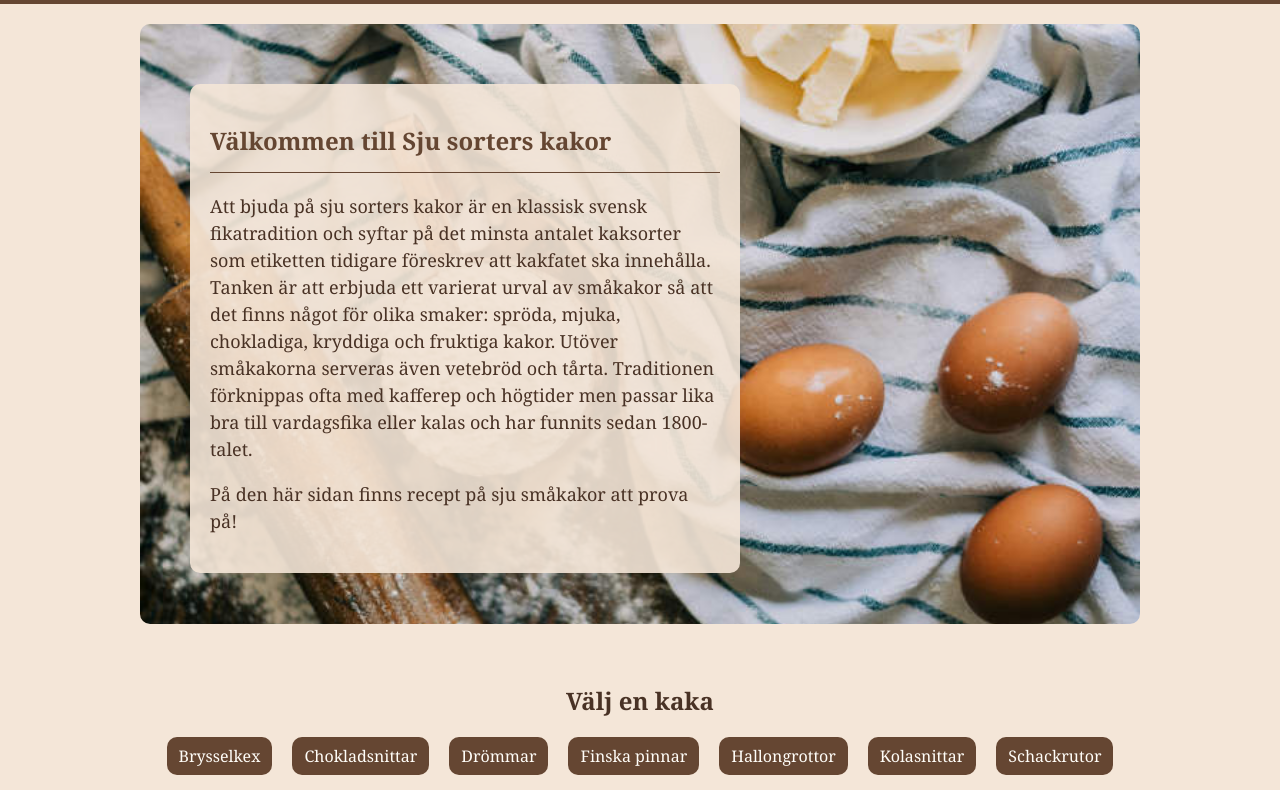
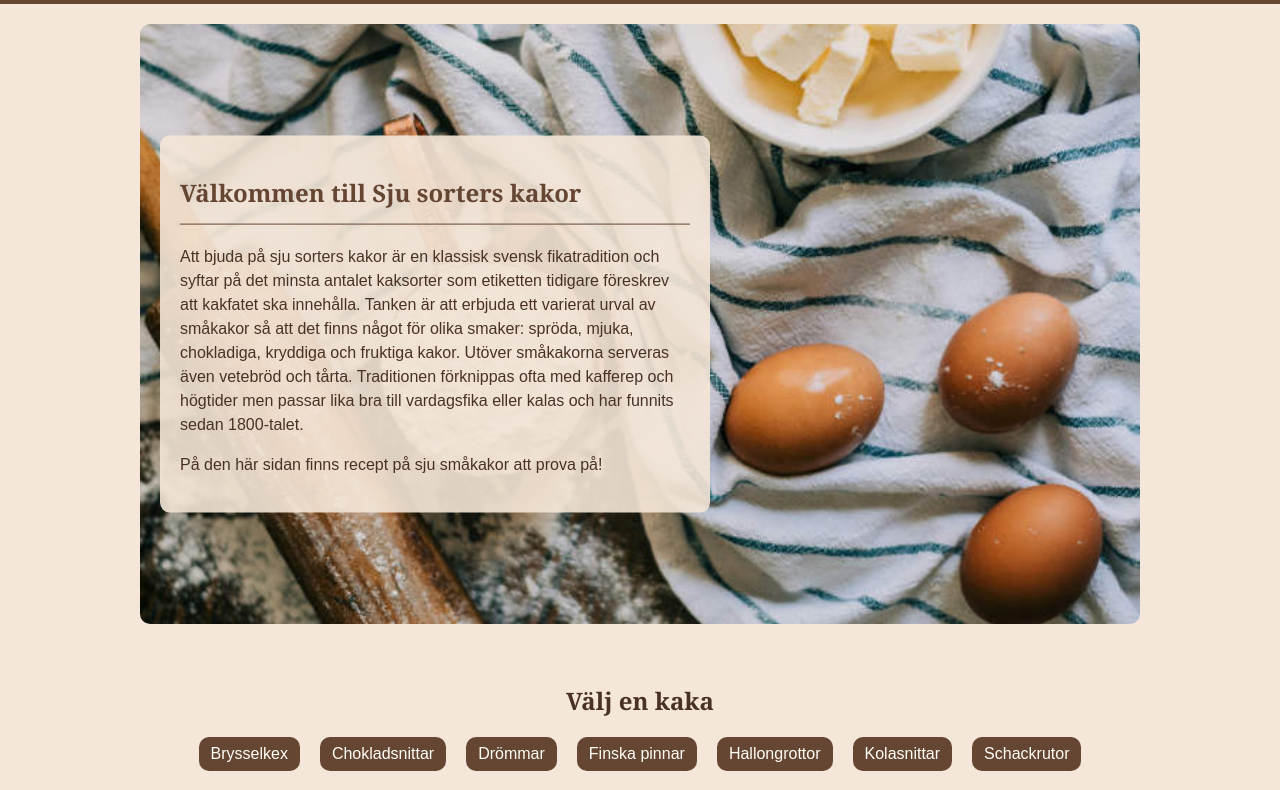
Before and after one commit to tindrabystrom/sju-sorters-kakor, a plain HTML site: page index.html in a window 1280 px wide. Shown: the part 74-864 px from the top of the page. Drawn offline with Linux system fonts and the light colour scheme.

Commit message:
Refactor typography and layout styles: update body font, enhance introduction styles, and improve image handling for better presentation

```diff
--- a/assets/css/style.css
+++ b/assets/css/style.css
@@ -8,8 +8,12 @@
 /* Tar bort standardmarginalen och anger webbsidans gemensamma typsnitt och bakgrundsfärg. */
 body {
   margin: 0;
-  font-family: Georgia, serif;
+  font-family: Arial, Helvetica, sans-serif;
   background-color: #f4e6d8;
+}
+/* Anger ett gemensamt typsnitt för webbsidans rubriker. */
+h1, h2, h3 {
+  font-family: Georgia, "Times New Roman", serif;
 }
 
 /* =====================
@@ -67,6 +71,9 @@ body {
    Introduktion - Introduktionsbild med en överliggande textruta.
    ===================== */
 
+/* Begränsar introduktionens bredd och centrerar den på webbsidan.
+   Position relative gör introduktionen till referenspunkt
+   för placeringen av den överliggande textrutan. */
 .introduction {
   position: relative;
   width: 80%;
@@ -77,7 +84,9 @@ body {
 .introduction figure {
   margin: 0;
 }
-
+/* Visar bilden som ett blockelement och låter den fylla
+   introduktionens bredd med en fast höjd.
+   Object-fit beskär bilden vid behov utan att förvränga den. */
 .introduction img {
   display: block;
   width: 100%;
@@ -85,26 +94,31 @@ body {
   object-fit: cover;
   border-radius: 10px;
 }
-
+/* Position absolute placerar textrutan ovanpå bilden.
+   Top och transform centrerar rutan vertikalt,
+   medan left anger avståndet från vänsterkanten.
+   Stilsätter rutan med en delvis transparent bakgrund. */
 .introduction-text {
   position: absolute;
-  top: 10%;
-  left: 5%;
+  top: 50%;
+  left: 2%;
+  transform: translate(0, -50%);
   width: 55%;
   padding: 20px;
   border-radius: 10px;
   background-color: rgba(244, 230, 216, 0.9);
 }
-
+/* Anger rubrikens storlek, färg och avskiljande linje. */
 .introduction-text h2 {
   font-size: 1.5rem;
   color: #654632;
   border-bottom: 1px solid #654632;
   padding-bottom: 15px;
 }
-
+/* Anger brödtextens storlek, färg och radavstånd
+   samt tar bort den övre standardmarginalen. */
 .introduction-text p {
-  font-size: 1.125rem;
+  font-size: 1rem;
   color: #493225;
   margin-top: 0;
   line-height: 1.5;
```
